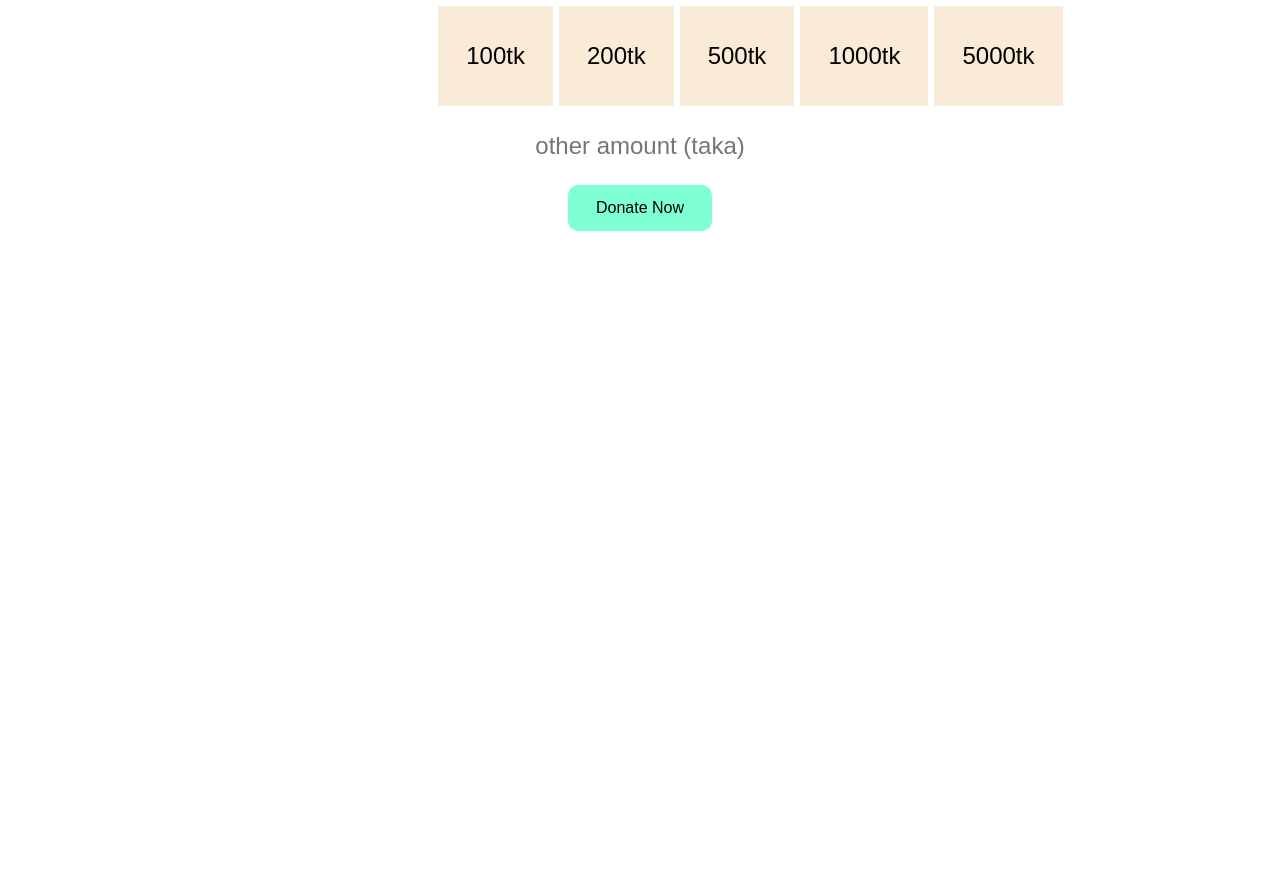
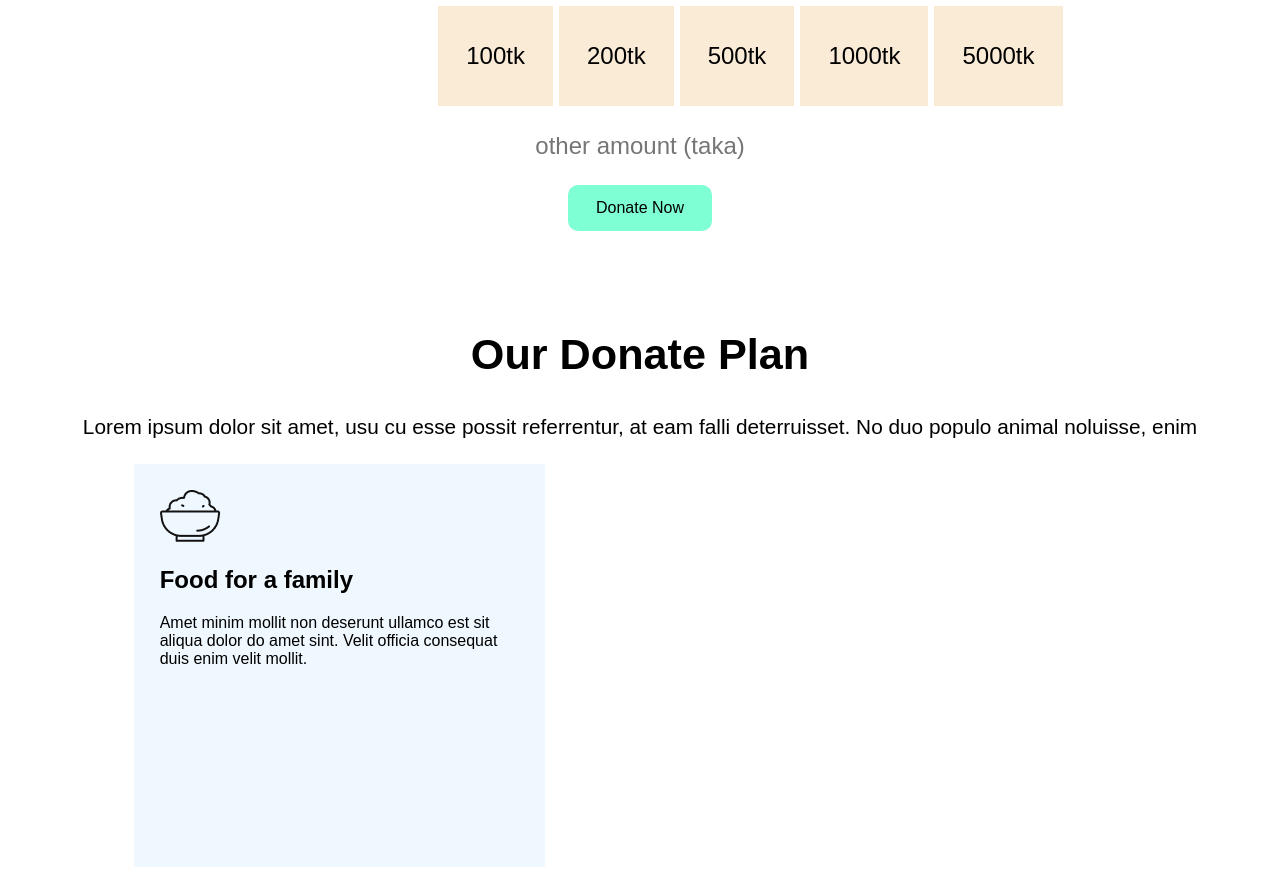
Before and after one commit to Shajibur-Rahman-Bappy/Donate-today, a plain HTML site: page index.html in a window 1280 px wide. Shown: the part 1043-1918 px from the top of the page. Before the commit the page ends 1346 px from the top, so only its background shows below. Drawn offline with Linux system fonts and the light colour scheme; a web font is replaced by a local one.

Commit message:
icon part 1

```diff
--- a/index.html
+++ b/index.html
@@ -38,5 +38,23 @@
             <button id="inp" type="submit">Donate Now</button>
         </div>
     </section>
+    <section>
+        <div class="plan-part1">
+            <h1>Our Donate Plan</h1>
+            <p id="plaan-1">Lorem ipsum dolor sit amet, usu cu esse possit referrentur, at eam falli
+                deterruisset. No duo populo animal noluisse, enim</p>
+        </div>
+        <div class="plan-part2">
+            <img src="donate-today-main/icons/food.png" alt="">
+            <h2>Food for a family</h2>
+            <p>Amet minim mollit non deserunt
+                ullamco est sit aliqua dolor do amet
+                sint. Velit officia consequat duis enim
+                velit mollit.</p>
+        </div>
+        <div>
+
+        </div>
+    </section>
 </body>
 </html>
--- a/style.css
+++ b/style.css
@@ -106,3 +106,18 @@ body {
     display: inline-block;
 
   }
+  .plan-part1{
+    text-align: center;
+    font-size: 1.8rem;
+  }
+  #plaan-1{
+    font-size: 1.3rem;
+  }
+  .plan-part2{
+    height: 352px;
+    width: 360px;
+    margin-left: 10%;
+    padding: 2%;
+    background-color: aliceblue;
+    margin-top: 2%;
+  }
```
